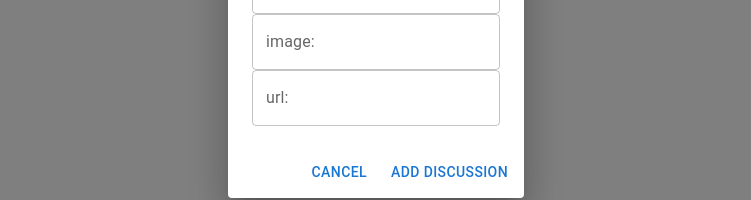
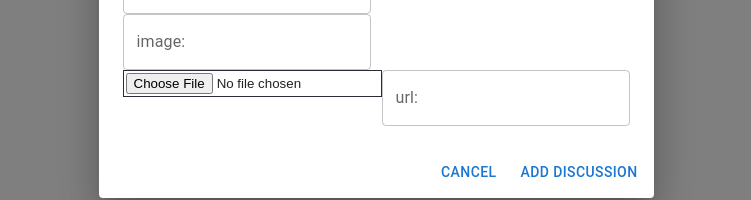
Before and after one commit to dbajollari1/DSATalk, a React (Vite) app in the folder frontend/: page /discussions in a window 1280 px wide. Both pictures are taken after a click on the button "Create Discussion". Shown: the part 410-610 px from the top of the page, without its empty margins (264-1015 px from the left). Built offline with nearby package versions, Linux system fonts and the light colour scheme; no server answers.

Commit message:
finish s3 backend

```diff
--- a/frontend/src/components/AddDiscussionDialog.jsx
+++ b/frontend/src/components/AddDiscussionDialog.jsx
@@ -28,6 +28,12 @@ const AddDiscussionDialog = ({ open, handleClose, closeAddFormState }) => {
     image: '',
     url: ''
   });
+
+  const [selectedFile, setSelectedFile] = useState(null);
+
+  const handleFileChange = (event) => {
+    setSelectedFile(event.target.files[0]);
+  };
 
   const handleDiscussionCompletion = (data) => {
     setSuccessDialogOpen(true);
@@ -74,6 +80,8 @@ const AddDiscussionDialog = ({ open, handleClose, closeAddFormState }) => {
       alert('Invalid Input');
       return;
     }
+
+
     const body = {
         title: discussionDetails.title,
         content: discussionDetails.content,
@@ -83,12 +91,16 @@ const AddDiscussionDialog = ({ open, handleClose, closeAddFormState }) => {
         userId: curUser.data._id,
         username: curUser.data.username,
       };
+
+      const formData = new FormData();
+      formData.append('image', selectedFile);
+      formData.append('json_data',JSON.stringify(body))
     try{
-    const response = await axios.post('http://localhost:3000/discussions', body,
+    const response = await axios.post('http://localhost:3000/discussions', formData,
       {
         headers:{
             'Authorization': `Bearer ${currentUser.accessToken}`,
-            'Content-Type': 'application/json'
+            'Content-Type': 'multipart/form-data'
         }
       }
       );
@@ -113,6 +125,10 @@ const AddDiscussionDialog = ({ open, handleClose, closeAddFormState }) => {
   const handleValueChange = (event) => {
     setDiscussionDetails({ ...discussionDetails, [event.target.name]: event.target.value });
   };
+
+
+
+
 
   return (
     <Dialog open={open} onClose={handleClose} maxWidth="sx">
@@ -158,8 +174,15 @@ const AddDiscussionDialog = ({ open, handleClose, closeAddFormState }) => {
           onChange={handleValueChange}
           value={discussionDetails.image}
         />
+<br/>
+<input
+          accept="image/*"
 
-<br/>
+          id="upload-file"
+          type="file"
+          onChange={handleFileChange}
+        />
+
 
         <TextField
           id="outlined-basic"
```
Also changed, not shown: 1 other file (tests, documents, lock files or other folders).
